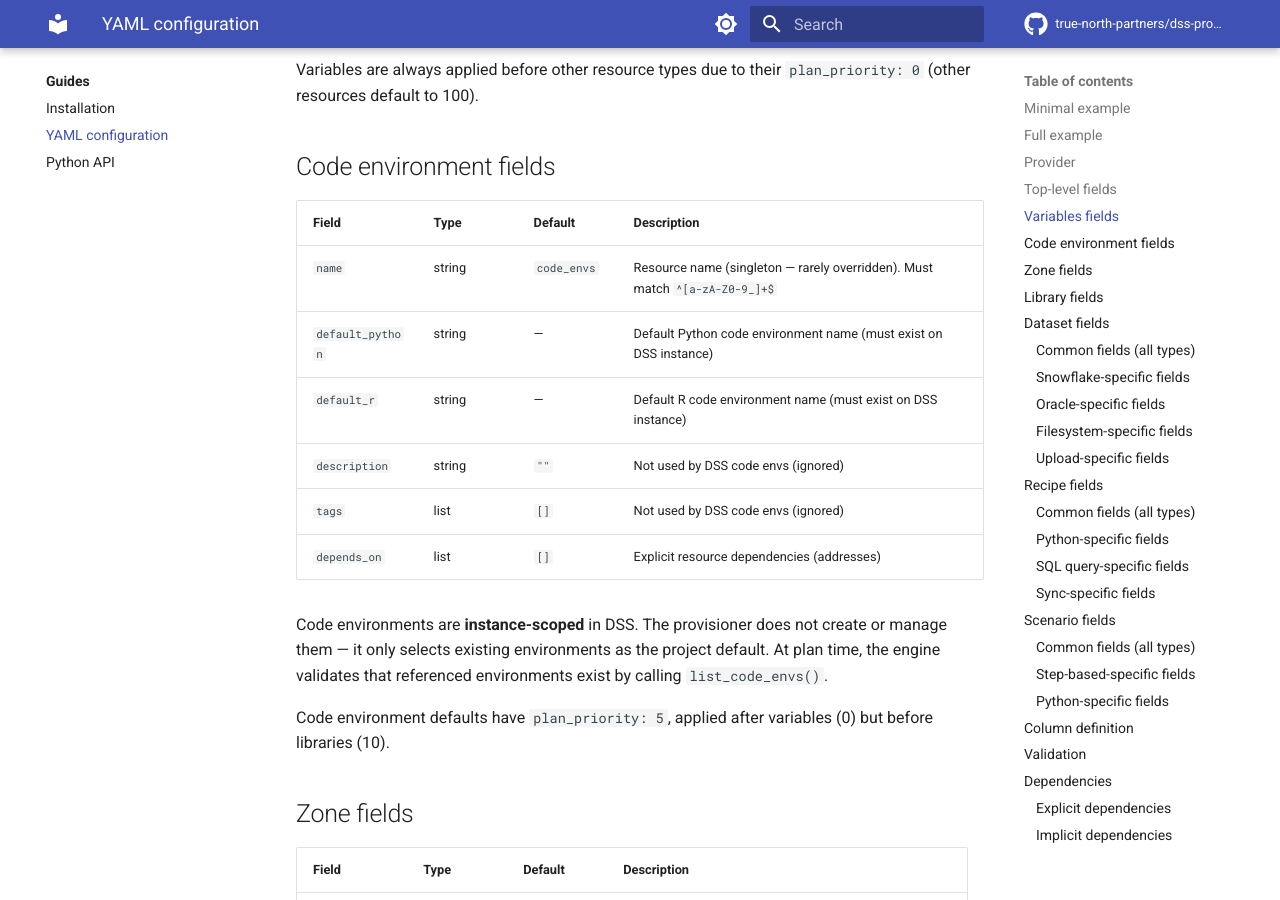
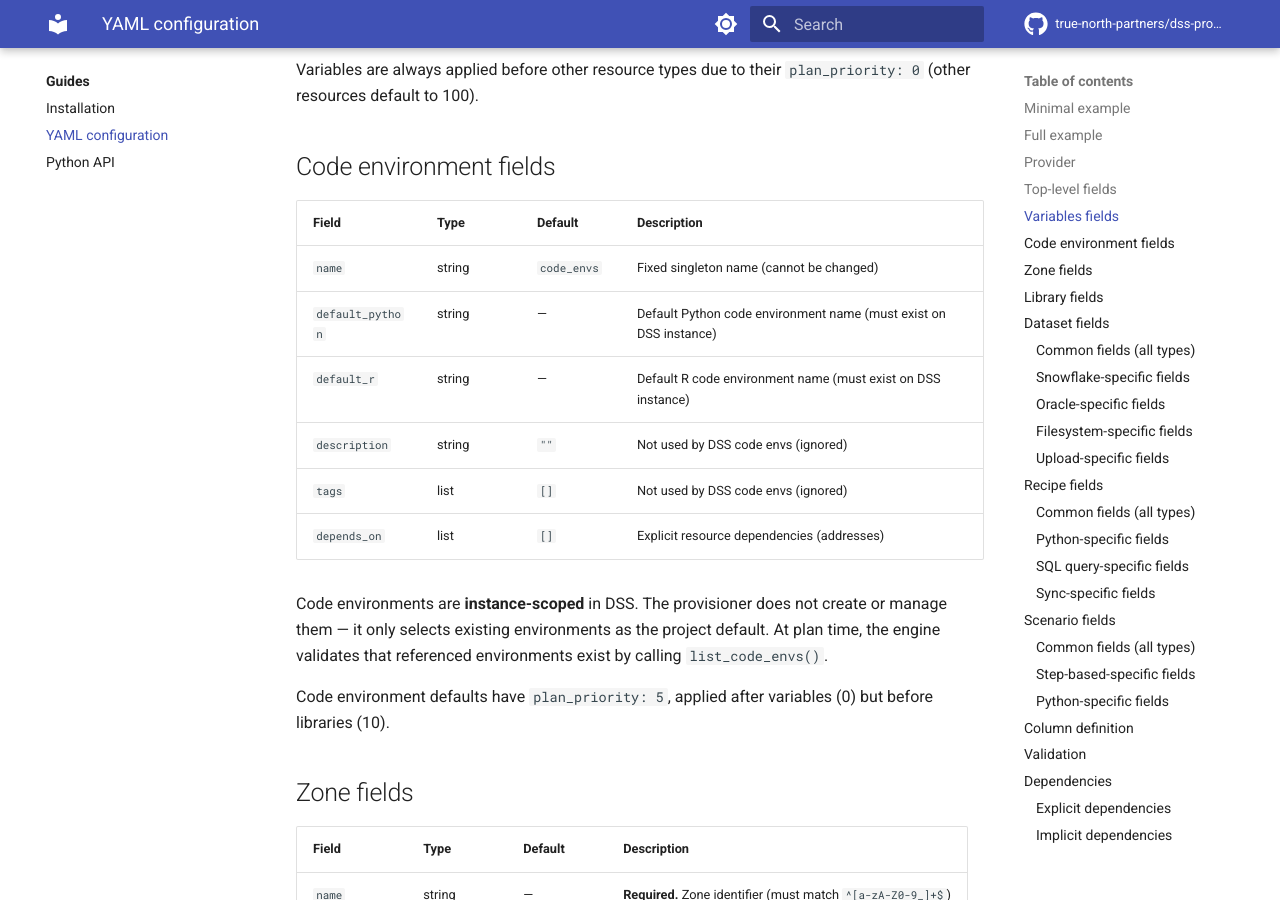
Before and after one commit to true-north-partners/dss-provisioner, an MkDocs documentation site: the page built from docs/guides/yaml-config.md, in a window 1280 px wide and 900 px high, scrolled down 3827 px. Built offline with MkDocs 1.6.1 and Material for MkDocs 9.7.7, drawn with Linux system fonts in a browser that asks for light colours; comment, search, counter and statistics services are not loaded; the version menu is left out.

Commit message:
docs(code_env): fix name field description to reflect Literal constraint

```diff
--- a/docs/guides/yaml-config.md
+++ b/docs/guides/yaml-config.md
@@ -153,7 +153,7 @@ Variables are always applied before other resource types due to their `plan_prio
 
 | Field | Type | Default | Description |
 |---|---|---|---|
-| `name` | string | `code_envs` | Resource name (singleton — rarely overridden). Must match `^[a-zA-Z0-9_]+$` |
+| `name` | string | `code_envs` | Fixed singleton name (cannot be changed) |
 | `default_python` | string | — | Default Python code environment name (must exist on DSS instance) |
 | `default_r` | string | — | Default R code environment name (must exist on DSS instance) |
 | `description` | string | `""` | Not used by DSS code envs (ignored) |
```
Also changed, not shown: docs/concepts/resources.md (+1 -1 lines).
